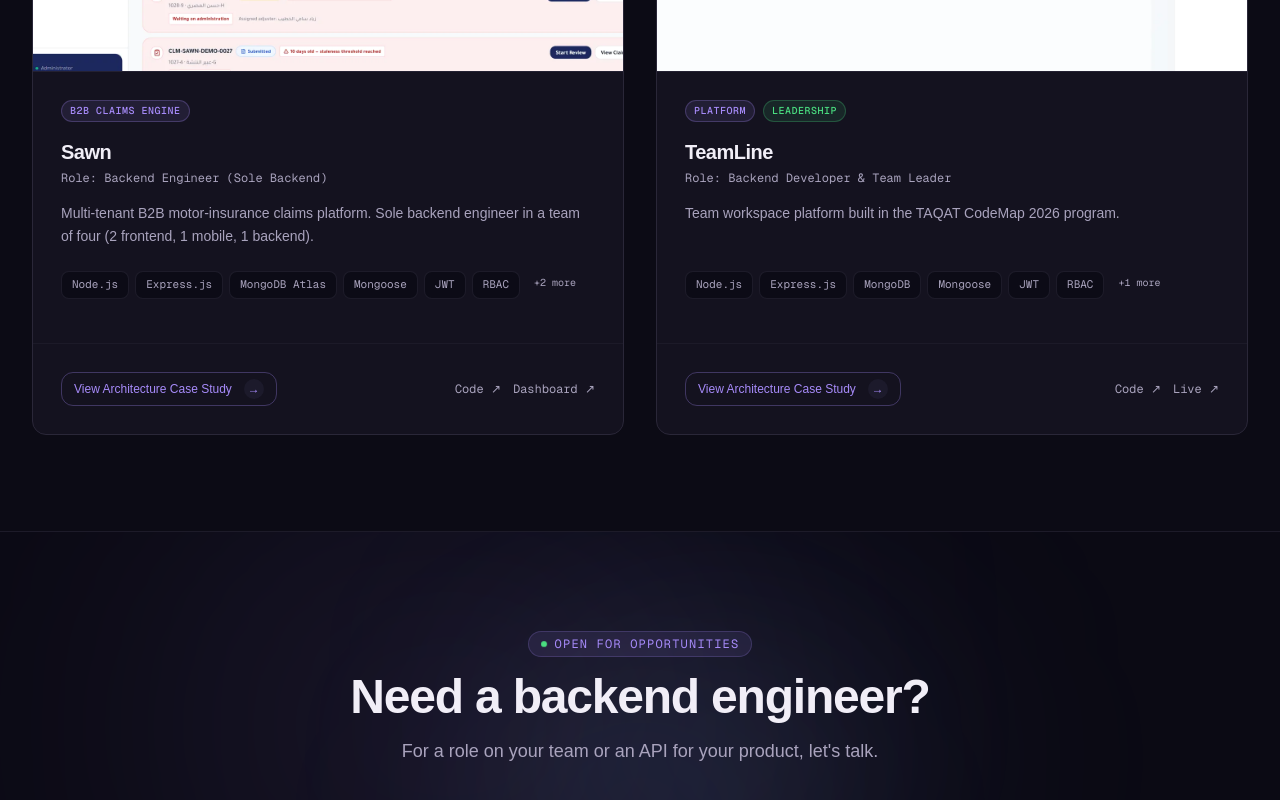
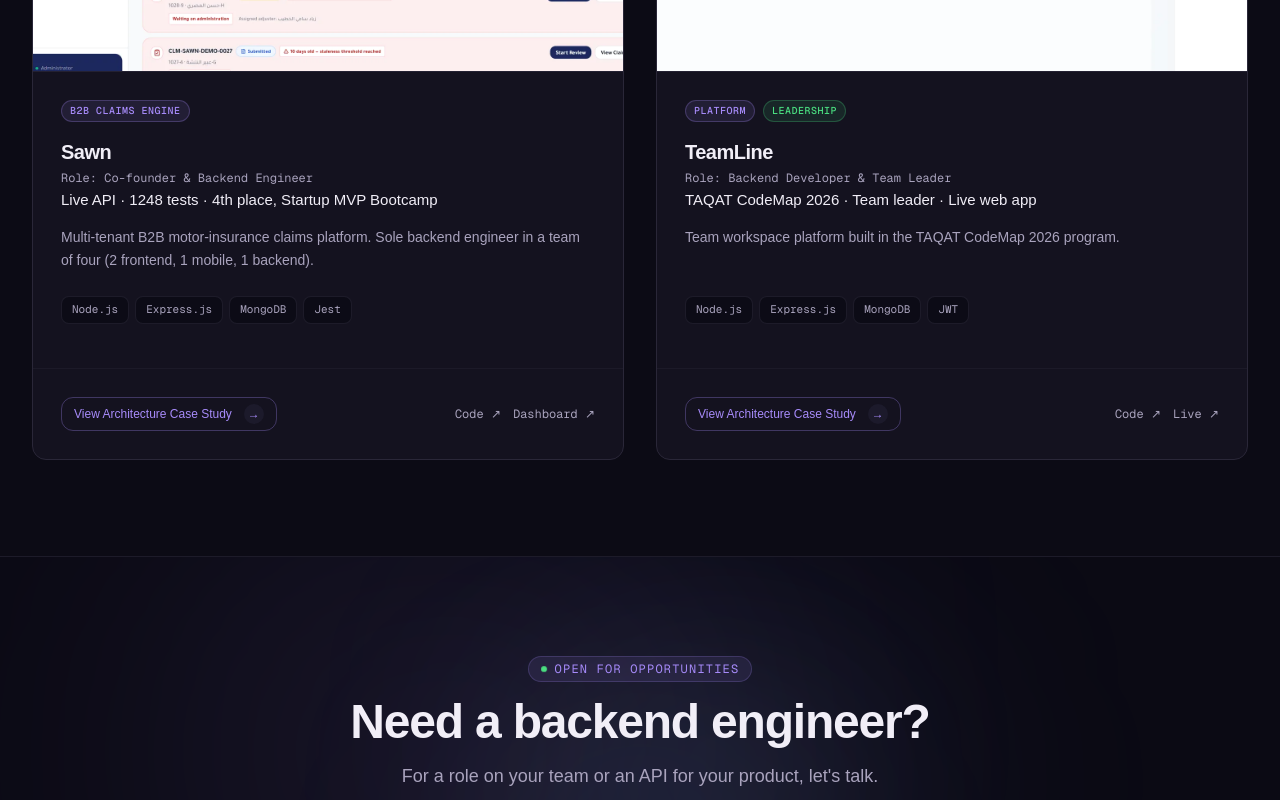
Before and after one commit to hammoudFerwana/mohammed-ferwana-portfolio, a Next.js app: page / in a window 1280 px wide. Shown: the part 2080-2880 px from the top of the page. Built offline with nearby package versions, Linux system fonts and the light colour scheme; no server answers; a web font is replaced by a local one.

Commit message:
feat(projects): outcome line, four chips, consistent role

```diff
--- a/src/components/projects/ProjectCard.jsx
+++ b/src/components/projects/ProjectCard.jsx
@@ -55,6 +55,11 @@ export default function ProjectCard({ project, priority = false }) {
             <p className="font-mono text-xs text-text-muted">
               Role: <span className="text-text-secondary">{project.role}</span>
             </p>
+            {project.outcome && (
+              <p className="text-[15px] text-ink font-medium leading-snug md:truncate">
+                {project.outcome}
+              </p>
+            )}
           </div>
 
           <p className="text-sm text-text-secondary leading-relaxed line-clamp-3">
@@ -62,9 +67,12 @@ export default function ProjectCard({ project, priority = false }) {
           </p>
 
           {/* Technology Badges */}
-          {project.technologies && project.technologies.length > 0 && (
+          {(() => {
+            const chips = (project.cardStack ?? project.technologies ?? []).slice(0, 4);
+            if (chips.length === 0) return null;
+            return (
               <div className="flex flex-wrap gap-1.5 pt-2 mt-auto">
-              {project.technologies.slice(0, 6).map((tech) => (
+                {chips.map((tech) => (
                   <span
                     key={tech}
                     className="font-mono text-[11px] px-2.5 py-1 rounded-md bg-bg-primary/80 border border-border-subtle text-text-muted"
@@ -72,13 +80,9 @@ export default function ProjectCard({ project, priority = false }) {
                     {tech}
                   </span>
                 ))}
-              {project.technologies.length > 6 && (
-                <span className="font-mono text-[10px] px-2 py-1 rounded text-text-muted">
-                  +{project.technologies.length - 6} more
-                </span>
-              )}
               </div>
-          )}
+            );
+          })()}
         </div>
       </div>
 
--- a/src/data/projects.js
+++ b/src/data/projects.js
@@ -14,12 +14,14 @@ export const projects = [
     title: 'Sawn',
     subtitle: 'formerly InsurFlow',
     description: 'Multi-tenant B2B motor-insurance claims platform. Sole backend engineer in a team of four (2 frontend, 1 mobile, 1 backend).',
-    role: 'Backend Engineer (Sole Backend)',
+    role: 'Co-founder & Backend Engineer',
+    outcome: `Live API · ${metrics.integrationTests} tests · 4th place, Startup MVP Bootcamp`,
     category: 'B2B Claims Engine',
     tier: 1,
     featured: true,
     image: '/images/projects/sawn.webp',
     technologies: ['Node.js', 'Express.js', 'MongoDB Atlas', 'Mongoose', 'JWT', 'RBAC', 'REST APIs', 'Jest'],
+    cardStack: ['Node.js', 'Express.js', 'MongoDB', 'Jest'],
     links: {
       github: 'https://github.com/InsurFlow-Team/insurflow-backend',
       live: null,
@@ -155,11 +157,13 @@ export const projects = [
     title: 'TeamLine',
     description: 'Team workspace platform built in the TAQAT CodeMap 2026 program.',
     role: 'Backend Developer & Team Leader',
+    outcome: 'TAQAT CodeMap 2026 · Team leader · Live web app',
     category: 'Platform',
     tier: 1,
     featured: true,
     image: '/images/projects/teamline.webp',
     technologies: ['Node.js', 'Express.js', 'MongoDB', 'Mongoose', 'JWT', 'RBAC', 'REST APIs'],
+    cardStack: ['Node.js', 'Express.js', 'MongoDB', 'JWT'],
     links: {
       github: 'https://github.com/Team-line/TeamLine-Backend',
       live: 'https://team-line-frontend-eight.vercel.app/',
@@ -252,11 +256,13 @@ export const projects = [
     title: 'Pal-Store (Palestinian Marketplace)',
     description: 'Graduation project at Al-Azhar University, team of three: a multi-vendor marketplace. My role was requirements analysis and manual testing.',
     role: 'Requirements analysis and manual testing',
+    outcome: 'Graduation project · Team of three',
     category: 'Marketplace',
     tier: 2,
     featured: false,
     image: '/images/projects/pal-store.webp',
     technologies: [],
+    cardStack: [],
     links: { github: null, live: null, dashboard: null },
   },
   {
@@ -265,11 +271,13 @@ export const projects = [
     title: 'SAIOS Academy',
     description: 'Learning management platform at SAIOS Technology. I worked on backend tasks assigned by the team lead: an authentication audit and stabilization, a role and resource-ownership access audit, and account management APIs.',
     role: 'Backend Developer (assigned tasks)',
+    outcome: 'Auth audit · RBAC audit · Account APIs',
     category: 'Education',
     tier: 2,
     featured: false,
     image: null,
     technologies: ['Node.js', 'Express.js', 'Mongoose'],
+    cardStack: ['Node.js', 'Express.js', 'Mongoose'],
     links: { github: null, live: null, dashboard: null },
   },
 ];
```
Lines whose indentation alone changed are shown as unchanged.
